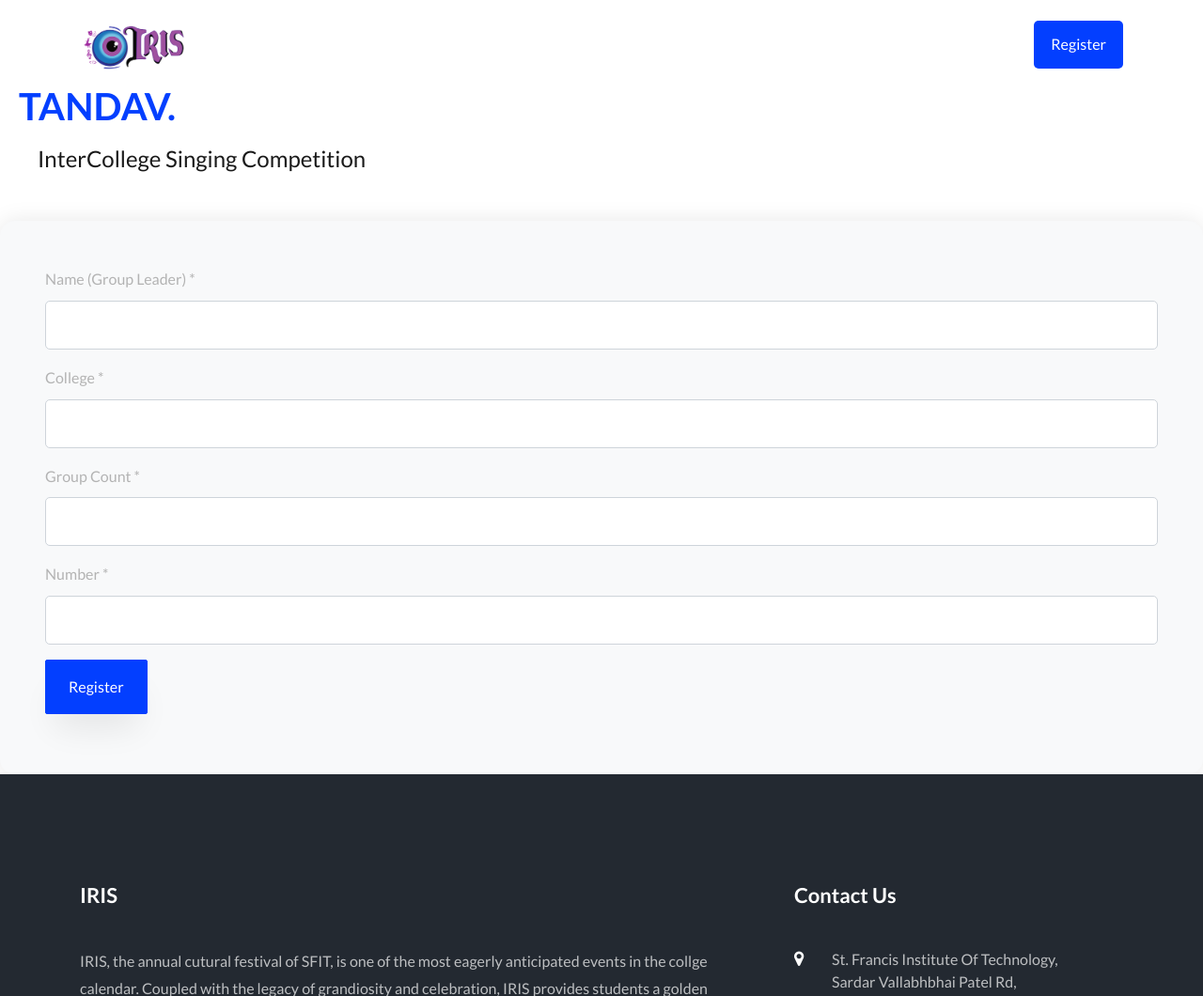
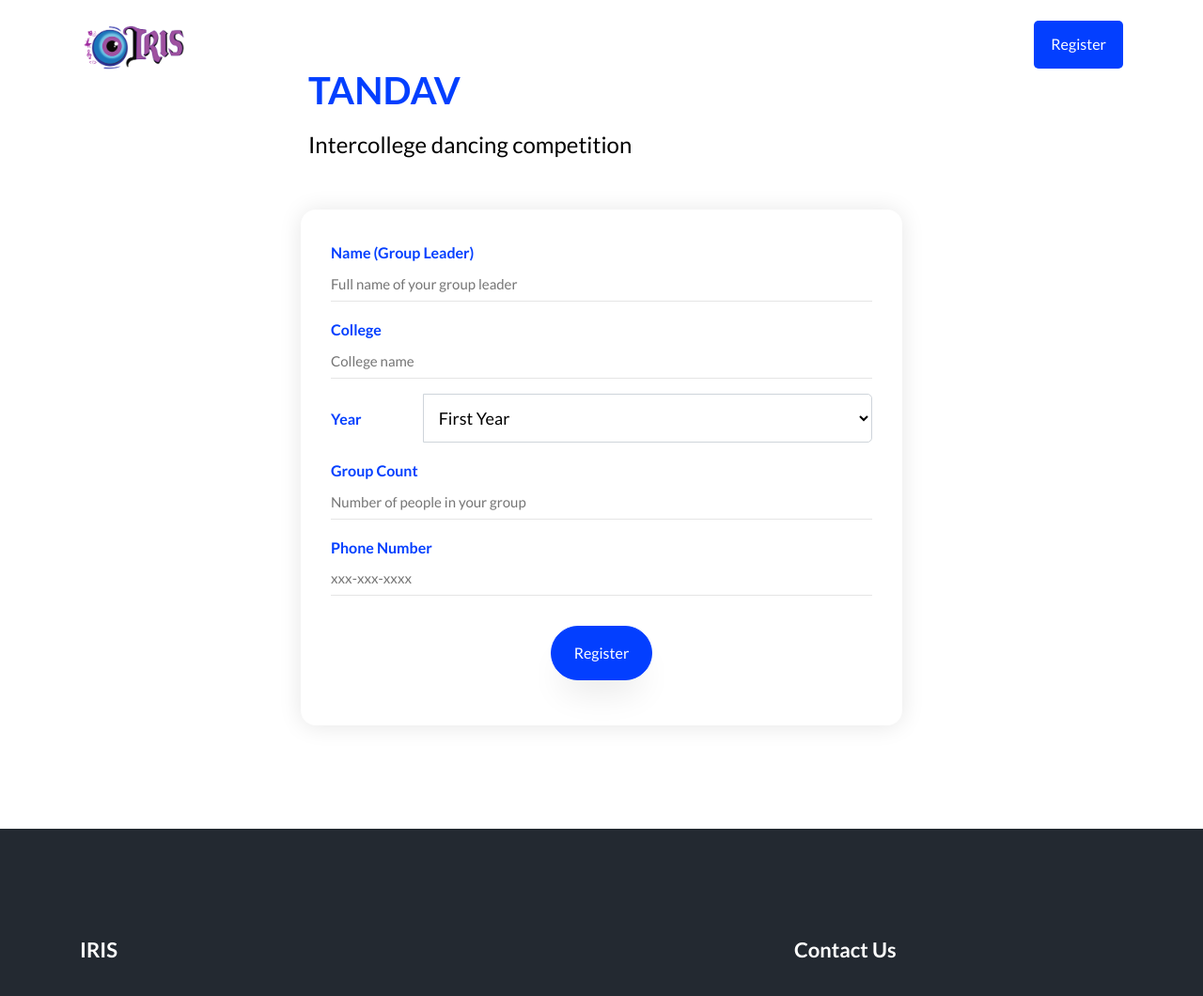
Before and after one commit to sfitian/iris, a PHP site: page /forms/tandav.php in a window 1280 px wide. Shown: the top 1060 px of the page at 94% size. Run offline with PHP 8.4, Linux system fonts and the light colour scheme; some libraries are stand-ins or nearby versions; some web fonts are replaced.

Commit message:
Modifies UI for tandav.php
* Fixes duplicate id
* Removes comments from surshastra.php
* Fixes minor bugs
* Current issues: nosfit not working for tandav
* Pressing enter on incomplete form takes you to competition.php

```diff
--- a/forms/tandav.php
+++ b/forms/tandav.php
@@ -1,38 +1,41 @@
 <?php include("header.php"); ?>
 
-<div class="comment-form-wrap pt-5">
-    <div style="margin-top:35px; margin-left:20px">
-        <h1 style="color:rgb(3,63,255); font-weight: bolder">TANDAV.</h1>
-        <h4 class="mb-5" style="margin-left: 20px">InterCollege Singing Competition</h4>
+
+<div id="wrapper">
+    <div class="form-container">
+        <div class="form-heading">TANDAV</div>
+        <div class="form-subheading mb-5">Intercollege dancing competition</div>
+        <form action="">
+            <!-- name -->
+            <div class="input-group">
+                <!-- <label for="input" class="control-label">Username</label> -->
+                <b class="bold">Name (Group Leader)</b>
+                <input id="name" name="entry.149299452" type="text" placeholder="Full name of your group leader" required>
+                <span class="bar"></span>
             </div>
-    <form action="../competitions.php" class="p-5 bg-light">
-        <!-- Name -->
-        <div class="form-group">
-            <label for="name">Name (Group Leader) *</label>
-            <input type="text" class="form-control" id="name" name="entry.149299452" required>
-        </div>
-
-        <!--  College  -->
-        <div class="form-group">
-            <label for="college">College *</label>
-            <input type="text" class="form-control" list="colleges" id="interCollege" name="entry.1016439583" onchange="setVisibility()" required />
+            <!-- college -->
+            <div class="input-group">
+                <b class="bold">College</b>
+                <input type="text" list="colleges" id="interCollege" name="entry.1016439583" onchange="setVisibility()"
+                    placeholder="College name" required>
+                <span class="bar"></span>
                 <datalist id="colleges">
                     <option>St. Francis Institute of Technology</option>
                 </datalist>
             </div>
-
-        <div id="sfitian">
-            <div class="form-group">
-                <label for="year">Year *</label>
-                <select class="form-control" name="entry.1051641819" id="dept">
-                    <option value="fe">FE</option>
-                    <option value="se">SE</option>
-                    <option value="te">TE</option>
-                    <option value="be">BE</option>
+            <div class="input-group">
+                <b class="bold">Year </b><br />
+                <select class="form-control input-list" name="entry.1051641819" id="year">
+                    <option value="fe">First Year</option>
+                    <option value="se">Second Year</option>
+                    <option value="te">Third Year</option>
+                    <option value="be">Fourth Year</option>
                 </select>
             </div>
-            <div class="form-group">
-                <label for="department">Department *</label>
+            <div id="sfitian">
+                <div class="form-group dropdown">
+                    <div class="input-group">
+                        <b class="bold">Department</b>
                         <select class="form-control" name="entry.408051107" id="dept">
                             <option value="comp">COMPUTER</option>
                             <option value="it">IT</option>
@@ -41,27 +44,35 @@
                             <option value="mech">Mechanical</option>
                         </select>
                     </div>
-            <div class="form-group">
-                <label for="pid">PID *</label>
-                <input type="number" class="form-control" id="pid" name="entry.569083526"  required>
+                </div>
+                <div class="input-group">
+                    <b class="bold">Pid</b>
+                    <input type="number" placeholder="eg. 1820xx" id="pid" name="entry.569083526">
+                    <span class="bar"></span>
                 </div>
             </div>
-
-        <div class="form-group">
-            <label for="type">Group Count *</label>
-            <input type="number" class="form-control" name="entry.1247419668" id="groupCount" required>
+            <div class="input-group">
+                <b class="bold">Group Count</b>
+                <input type="number" placeholder="Number of people in your group"  id="groupCount" name="entry.1247419668"
+                    required>
+                <span class="bar"></span>
             </div>
-
-        <!-- Number  -->
-        <div class="form-group">
-            <label for="contact">Number *</label>
-            <input type="number" class="form-control" id="contact" name="entry.1489845891" required>
+            <div class="input-group">
+                <b class="bold">Phone Number</b>
+                <input type="tel" placeholder="xxx-xxx-xxxx" maxlength="10" id="contact" name="entry.1489845891"
+                    required>
+                <span class="bar"></span>
             </div>
-        <div class="form-group">
+            <!-- submit -->
+            <div class="input-group">
+                <!--<button>Register</button>-->
                 <button class="btn py-3 px-4 btn-primary" onclick="return sendMessage();">Register</button>
             </div>
         </form>
     </div>
+</div>
+
+
 
 <script>
     function sendMessage() {
--- a/js/main.js
+++ b/js/main.js
@@ -322,9 +322,9 @@
     $('nav').addClass('scrolled awake');
  }
 
-document.getElementById('contact').addEventListener("keyup", function(){
-   txt=this.value;
-   if (txt.length==3 || txt.length==7)
-    this.value=this.value+"-";
+// document.getElementById('contact').addEventListener("keyup", function(){
+//    txt=this.value;
+//    if (txt.length==3 || txt.length==7)
+//     this.value=this.value+"-";
 
-});
+// });
```
Also changed, not shown: forms/surshastra.php (+2 -79 lines). Lines whose indentation alone changed are shown as unchanged.
